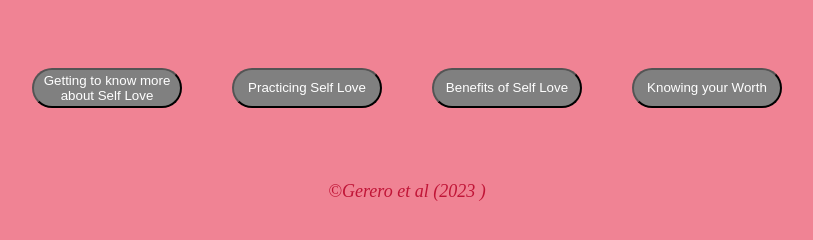
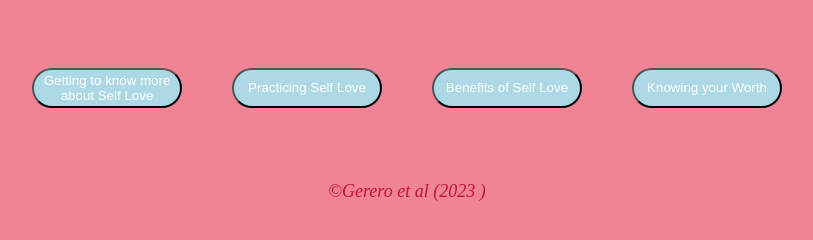
Before and after one commit to Monaaay/FINALPROJECT, a plain HTML site: page index.html in a window 1280 px wide. Shown: the part 148-388 px from the top of the page, without its empty margins (233-1046 px from the left). Drawn offline with Linux system fonts and the light colour scheme.

Commit message:
Update index.html

```diff
--- a/index.html
+++ b/index.html
@@ -31,28 +31,28 @@
       height: 40px;
       width: 150px;
       border-radius: 30px;
-      background-color: gray;
+      background-color: lightblue;
       color: white;
     }
     .menu-item-2 button{
       height: 40px;
       width: 150px;
       border-radius: 30px;
-      background-color: gray;
+      background-color: lightblue;
       color: white;
     }
     .menu-item-3 button{
       height: 40px;
       width: 150px;
       border-radius: 30px;
-      background-color: gray;
+      background-color: lightblue;
       color: white;
     }
     .menu-item-4 button{
       height: 40px;
       width: 150px;
       border-radius: 30px;
-      background-color: gray;
+      background-color: lightblue;
       color: white;
     }
   </style>
```
